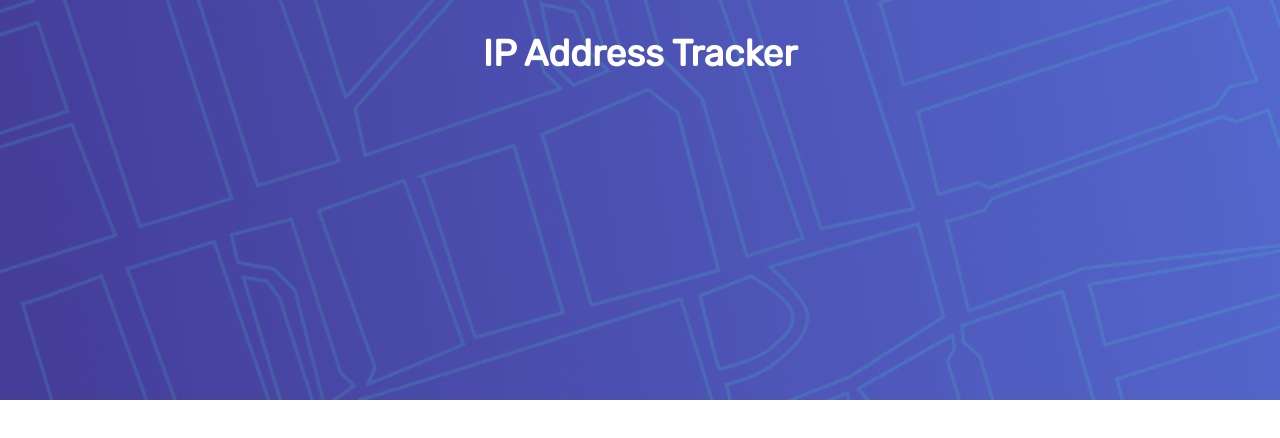
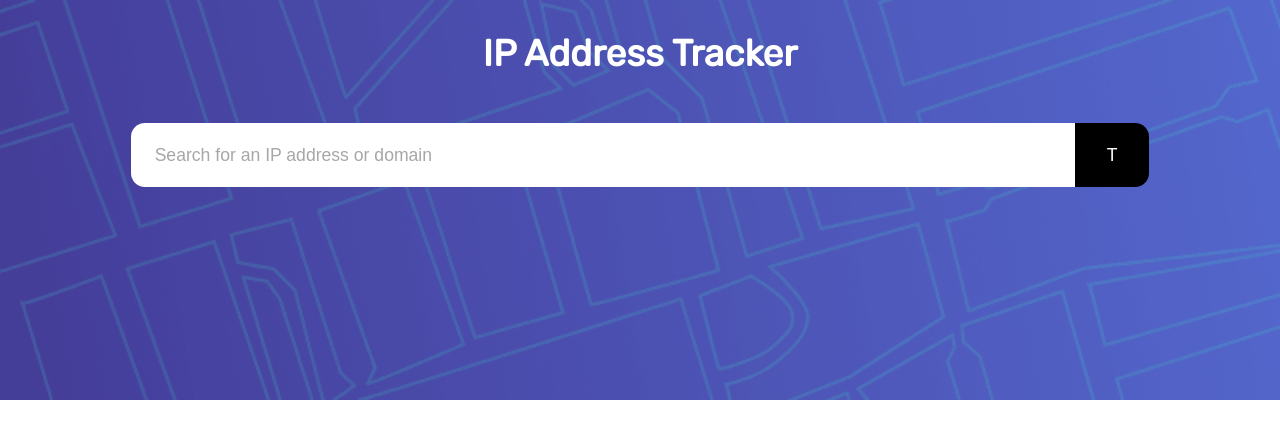
Before and after one commit to andreviallon/ip-address-tracker, an Angular app: page / in a window 1280 px wide. Shown: the top 438 px of the page. Built offline with nearby package versions, Linux system fonts and the light colour scheme.

Commit message:
WIP: search styling

```diff
--- a/src/app/components/header/header.component.scss
+++ b/src/app/components/header/header.component.scss
@@ -3,6 +3,8 @@
   height: 25rem;
   background-image: url("../../../assets/images/pattern-bg.png");
   background-size: cover;
+  display: flex;
+  flex-direction: column;
 }
 
 h1 {
@@ -13,3 +15,9 @@ h1 {
   margin: 0;
   padding-top: 2rem;
 }
+
+search-input {
+  margin: 3rem auto;
+  text-align: center;
+  width: 100%;
+}
--- a/src/app/components/header/header.component.ts
+++ b/src/app/components/header/header.component.ts
@@ -5,6 +5,7 @@ import { Component } from '@angular/core';
   template: `
     <div class="header-container">
       <h1>IP Address Tracker</h1>
+      <search-input></search-input>
     </div>
   `,
   styleUrls: ['./header.component.scss']
--- /dev/null
+++ b/src/app/search-input/search-input.component.scss
@@ -0,0 +1,49 @@
+@import "src/styles.scss";
+
+$inputHeight: 4rem;
+
+input {
+  width: 70%;
+  height: $inputHeight;
+  font-size: 1.1rem;
+  border: none;
+  border-radius: 14px 0 0 14px;
+  padding: 0 1.5rem;
+  -webkit-border-radius: 14px 0 0 14px;
+  -moz-border-radius: 14px 0 0 14px;
+  -ms-border-radius: 14px 0 0 14px;
+  -o-border-radius: 14px 0 0 14px;
+}
+
+input:focus {
+  outline: none;
+}
+
+input::placeholder {
+  color: $lightGray;
+}
+
+button {
+  cursor: pointer;
+  background-color: #000000;
+  height: $inputHeight;
+  border: none;
+  padding: 1rem 2rem;
+  margin: 0;
+  color: white;
+  font-size: 1.1rem;
+  border-radius: 0 14px 14px 0;
+  -webkit-border-radius: 0 14px 14px 0;
+  -moz-border-radius: 0 14px 14px 0;
+  -ms-border-radius: 0 14px 14px 0;
+  -o-border-radius: 0 14px 14px 0;
+  transition: all 0.2s;
+  -webkit-transition: all 0.2s;
+  -moz-transition: all 0.2s;
+  -ms-transition: all 0.2s;
+  -o-transition: all 0.2s;
+
+  &:hover {
+    background-color: $darkGray;
+  }
+}
--- /dev/null
+++ b/src/app/search-input/search-input.component.ts
@@ -0,0 +1,35 @@
+import { debounceTime } from 'rxjs/operators';
+import { Component, OnDestroy, OnInit } from '@angular/core';
+import { FormControl } from '@angular/forms';
+import { Subscription } from 'rxjs';
+
+const SEARCH_CTRL = 'searchCtrl';
+
+@Component({
+  selector: 'search-input',
+  template: `
+    <form>
+      <input type="text" [formControl]="${SEARCH_CTRL}" placeholder="Search for an IP address or domain">
+      <button>T</button>
+    </form>
+  `,
+  styleUrls: ['./search-input.component.scss']
+})
+export class SearchInputComponent implements OnInit, OnDestroy {
+
+  public searchCtrl = new FormControl();
+
+  private subscription = new Subscription();
+
+  constructor() { }
+
+  public ngOnInit(): void {
+    this.subscription.add(
+      this.searchCtrl.valueChanges.pipe(debounceTime(500)).subscribe((searchQuery: string) => console.log('searchQuery =>', searchQuery))
+    );
+  }
+
+  public ngOnDestroy(): void {
+    this.subscription.unsubscribe();
+  }
+}
--- a/src/styles.scss
+++ b/src/styles.scss
@@ -1,6 +1,8 @@
 @import url('https://fonts.googleapis.com/css?family=Rubik&display=swap');
 
 $darkGray: #3F3F3F;
+$gray: #9E9E9E;
+$lightGray: #A7A7A7;
 
 body {
   font-family: 'Rubik';
```
Also changed, not shown: src/app/app.module.ts (+7 -2 lines), 1 other file (tests, documents, lock files or other folders).
